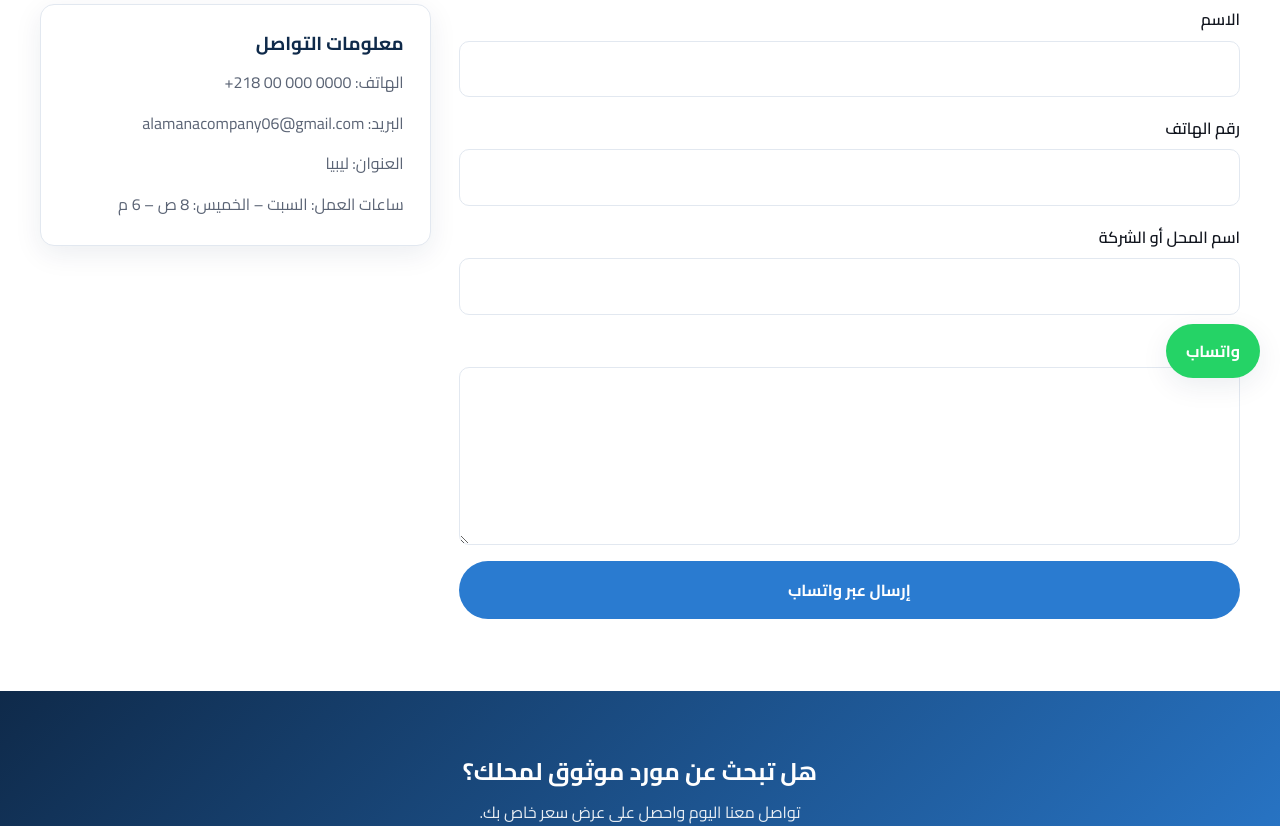
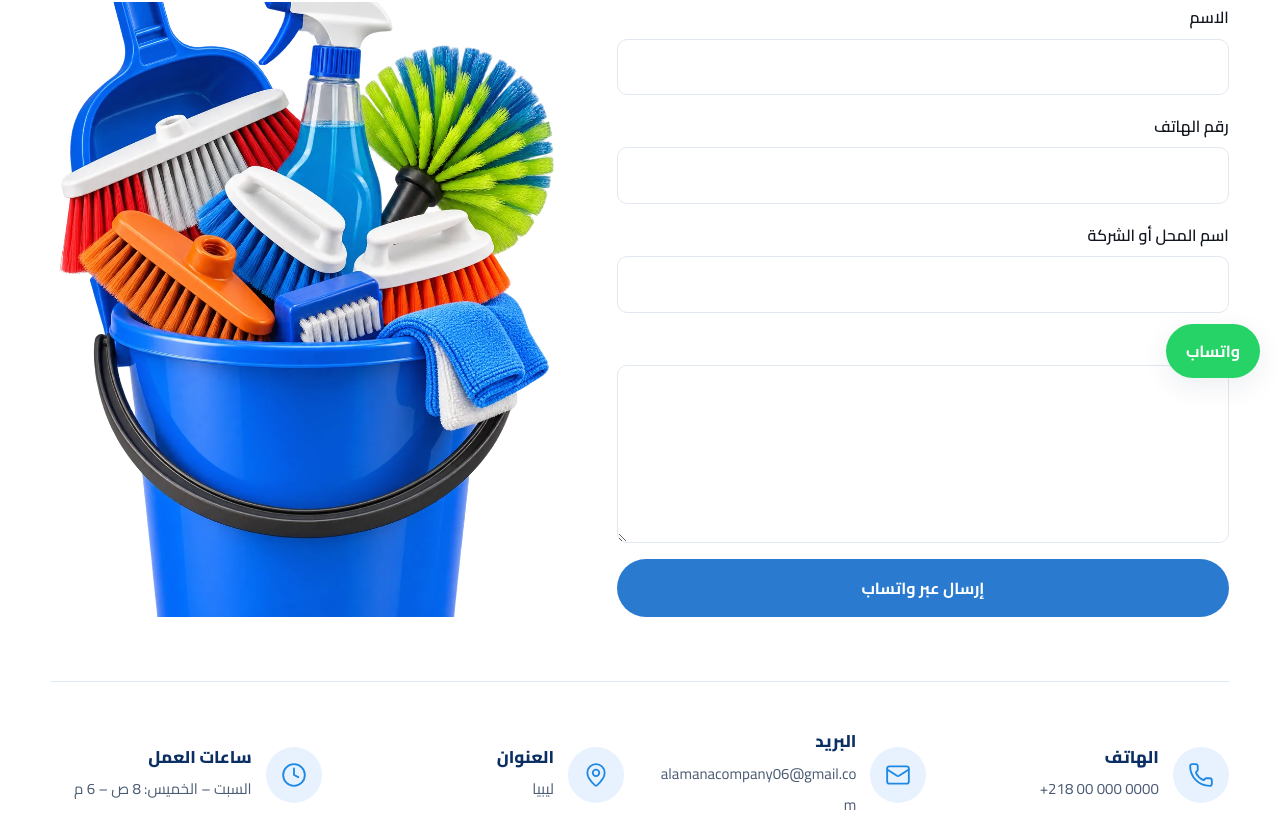
Before and after one commit to sh3rif0x/elamana-global, a Next.js app: page /contact in a window 1280 px wide. Shown: the part 402-1228 px from the top of the page. Built offline with nearby package versions, Linux system fonts and the light colour scheme; no server answers.

Commit message:
contact page layout

```diff
--- /dev/null
+++ b/src/app/contact/contact.module.css
@@ -0,0 +1,14 @@
+.wrap{width:92%;max-width:1440px;margin:70px auto}
+.top{display:grid;grid-template-columns:1.2fr 1fr;gap:56px;align-items:stretch}
+.formBox{display:flex;flex-direction:column;justify-content:center}
+.media{position:relative;min-height:520px;border-radius:24px;overflow:hidden}
+.img{object-fit:cover}
+.info{list-style:none;margin:64px 0 0;padding:48px 0 0;border-top:1px solid #dbe8f9;display:grid;grid-template-columns:repeat(4,1fr);gap:32px}
+.info li{display:flex;align-items:center;gap:14px}
+.icon{flex:none;display:inline-flex;align-items:center;justify-content:center;width:56px;height:56px;border-radius:50%;background:#e8f2fe;color:#1e88e5}
+.info h3{margin:0 0 4px;color:#0b2e63;font-size:17px;font-weight:800}
+.info a,.info span:not(.icon){color:#4a5b73;font-size:15px;line-height:1.7;text-decoration:none;word-break:break-word}
+.info a:hover{color:#1e88e5}
+@media(max-width:1000px){.info{grid-template-columns:1fr 1fr}}
+@media(max-width:900px){.top{grid-template-columns:1fr;gap:32px}.media{min-height:340px;order:-1}}
+@media(max-width:560px){.info{grid-template-columns:1fr}}
--- a/src/app/contact/page.js
+++ b/src/app/contact/page.js
@@ -1,9 +1,11 @@
+import Image from "next/image";
+import { Phone, Mail, MapPin, Clock } from "lucide-react";
 import ContactCTA from "../../components/sections/ContactCTA";
 import PageHero from "../../components/ui/PageHero";
-import Container from "../../components/layout/Container";
 import ContactForm from "../../components/forms/ContactForm";
 import { COMPANY } from "../../data/company";
 import { buildMetadata } from "../../lib/seo";
+import styles from "./contact.module.css";
 
 export const metadata = buildMetadata({
   title: "تواصل معنا",
@@ -12,24 +14,47 @@ export const metadata = buildMetadata({
 });
 
 export default function Contact() {
+  const tel = COMPANY.phone.replace(/\s/g, "");
   return (
     <>
       <PageHero title="تواصل معنا" subtitle="نسعد بخدمتك والرد على استفساراتك" />
-      <section className="section">
-        <Container className="contact-grid">
-          <ContactForm />
-          <aside className="card">
-            <h3>معلومات التواصل</h3>
-            <ul className="info">
-              <li>الهاتف: <a href={`tel:${COMPANY.phone.replace(/\s/g, "")}`} dir="ltr">{COMPANY.phone}</a></li>
-              <li>البريد: <a href={`mailto:${COMPANY.email}`}>{COMPANY.email}</a></li>
-              <li>العنوان: {COMPANY.address}</li>
-              <li>ساعات العمل: {COMPANY.hours}</li>
-            </ul>
-          </aside>
-        </Container>
+      <section className={styles.wrap} dir="rtl">
+        <div className={styles.top}>
+          <div className={styles.formBox}>
+            <ContactForm />
+          </div>
+          <div className={styles.media}>
+            <Image
+              src="/images/about/alamana-products-bucket-base-portrait.webp"
+              alt="منتجات الأمانة العالمية المميزة"
+              fill
+              unoptimized
+              sizes="(max-width:900px) 100vw, 40vw"
+              className={styles.img}
+            />
+          </div>
+        </div>
+
+        <ul className={styles.info}>
+          <li>
+            <span className={styles.icon}><Phone size={26} strokeWidth={1.7} /></span>
+            <div><h3>الهاتف</h3><a href={`tel:${tel}`} dir="ltr">{COMPANY.phone}</a></div>
+          </li>
+          <li>
+            <span className={styles.icon}><Mail size={26} strokeWidth={1.7} /></span>
+            <div><h3>البريد</h3><a href={`mailto:${COMPANY.email}`}>{COMPANY.email}</a></div>
+          </li>
+          <li>
+            <span className={styles.icon}><MapPin size={26} strokeWidth={1.7} /></span>
+            <div><h3>العنوان</h3><span>{COMPANY.address}</span></div>
+          </li>
+          <li>
+            <span className={styles.icon}><Clock size={26} strokeWidth={1.7} /></span>
+            <div><h3>ساعات العمل</h3><span>{COMPANY.hours}</span></div>
+          </li>
+        </ul>
       </section>
-<ContactCTA />
-</>
+      <ContactCTA />
+    </>
   );
 }
```
